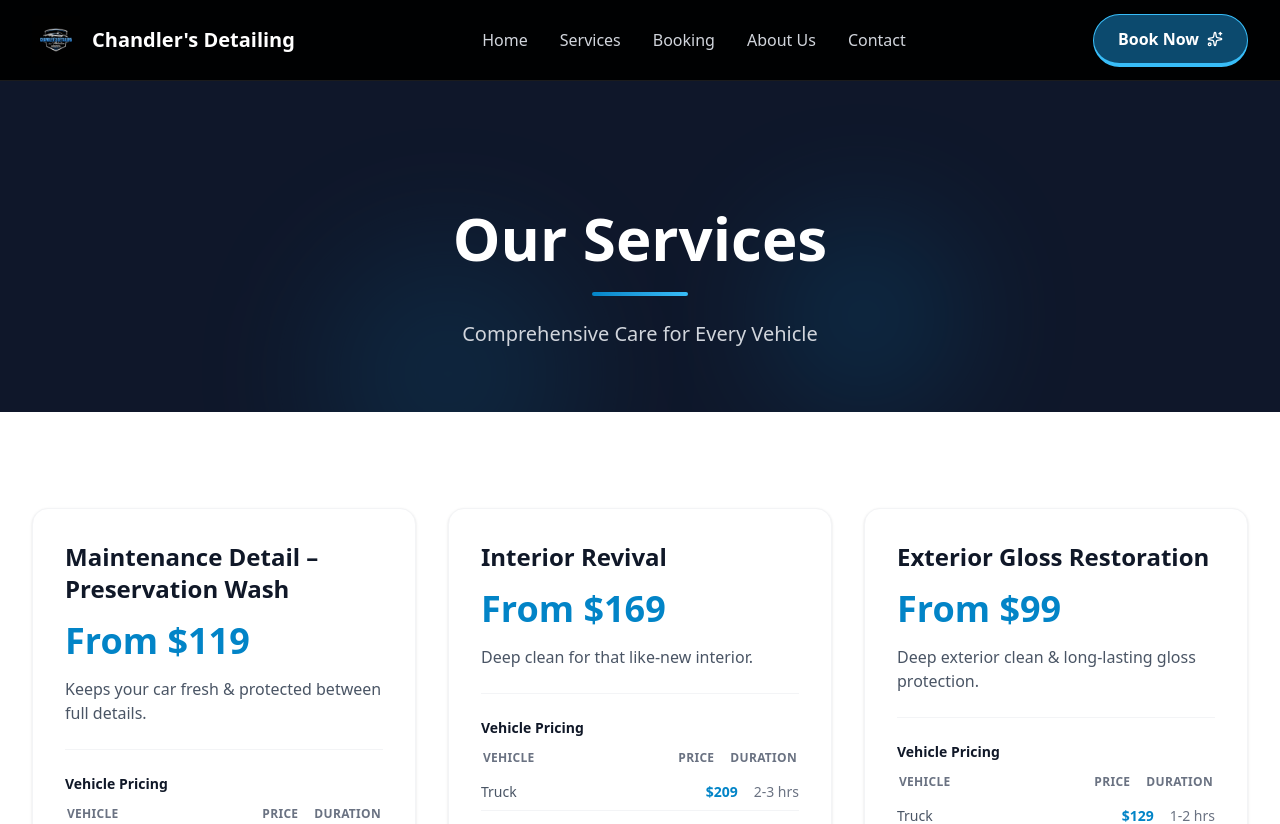
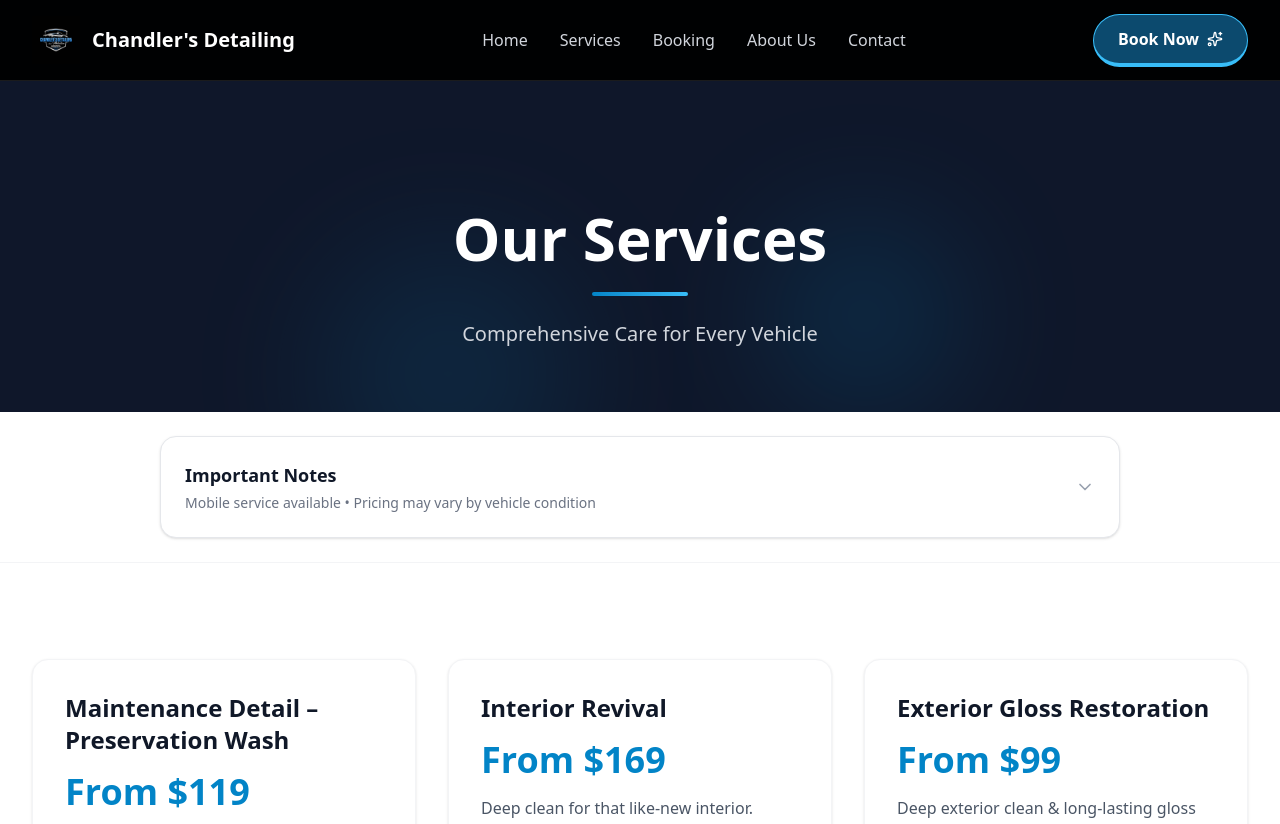
Before and after one commit to tummybutters/Chandler-Detailing, a Next.js app: page /services in a window 1280 px wide. Shown: the top 824 px of the page. Built offline with nearby package versions, Linux system fonts and the light colour scheme; a web font is replaced by a local one.

Commit message:
Tighten hero CTAs and add services notes dropdown

```diff
--- a/components/pages/HomePageClient.tsx
+++ b/components/pages/HomePageClient.tsx
@@ -86,20 +86,20 @@ function Hero() {
 	            {/* CTAs */}
 	            <motion.div
 	              variants={fadeUpVariants}
-              className="flex flex-row gap-3 pt-6"
+	              className="flex flex-col sm:flex-row gap-3 pt-6 w-full max-w-xl"
 	            >
 	              <ShinyButton
 	                href={BOOKING_URL}
 	                target="_blank"
 	                rel="noopener noreferrer"
-                className="inline-flex items-center justify-center gap-2 shadow-lg shadow-primary-900/20 flex-1 basis-1/2 px-5 py-3 text-base sm:text-lg"
+	                className="inline-flex items-center justify-center gap-2 shadow-lg shadow-primary-900/20 w-full sm:w-64 lg:w-72 px-5 py-3 text-base sm:text-lg"
 	              >
 	                Book Appointment
 	                <ArrowRight className="w-5 h-5 group-hover:translate-x-1 transition-transform" />
 	              </ShinyButton>
 	              <Link
 	                href="/services"
-                className="px-5 py-3 rounded-full font-semibold text-base sm:text-lg inline-flex items-center justify-center gap-2 bg-white/10 backdrop-blur-sm border border-white/20 text-white hover:bg-white/20 transition-all flex-1 basis-1/2 text-center"
+	                className="px-5 py-3 rounded-full font-semibold text-base sm:text-lg inline-flex items-center justify-center gap-2 bg-white/10 backdrop-blur-sm border border-white/20 text-white hover:bg-white/20 transition-all w-full sm:w-64 lg:w-72 text-center"
 	              >
 	                View Services
 	              </Link>
--- a/components/pages/ServicesPageClient.tsx
+++ b/components/pages/ServicesPageClient.tsx
@@ -31,6 +31,62 @@ function PageHeader() {
                 <p className="text-lg sm:text-xl text-gray-300 max-w-2xl mx-auto">
                     Comprehensive Care for Every Vehicle
                 </p>
+            </div>
+        </section>
+    );
+}
+
+function ImportantNotes() {
+    const [open, setOpen] = useState(false);
+
+    return (
+        <section className="py-6 bg-white border-b border-gray-100">
+            <div className="max-w-5xl mx-auto px-4 sm:px-6 lg:px-8">
+                <div className={`rounded-2xl border border-gray-200 bg-white overflow-hidden shadow-sm ${open ? "ring-2 ring-primary-100" : ""}`}>
+                    <button
+                        type="button"
+                        onClick={() => setOpen((v) => !v)}
+                        className="w-full p-5 sm:p-6 flex items-center justify-between text-left hover:bg-gray-50 transition-colors"
+                        aria-expanded={open}
+                    >
+                        <div className="pr-4">
+                            <h2 className="text-lg font-heading font-bold text-gray-900">Important Notes</h2>
+                            <p className="text-sm text-gray-500 mt-1">
+                                Mobile service available • Pricing may vary by vehicle condition
+                            </p>
+                        </div>
+                        <ChevronDown
+                            className={`w-5 h-5 text-gray-400 flex-shrink-0 transition-transform ${open ? "rotate-180 text-primary-600" : ""}`}
+                        />
+                    </button>
+
+                    {open && (
+                        <div className="px-5 sm:px-6 pb-5 sm:pb-6 text-sm text-gray-600">
+                            <ul className="space-y-3">
+                                <li>
+                                    <span className="font-semibold text-gray-900">Mobile Service Available:</span>{" "}
+                                    Yes, we offer mobile detailing at your home or office for your convenience.
+                                </li>
+                                <li>
+                                    <span className="font-semibold text-gray-900">Additional Services:</span>{" "}
+                                    Engine detailing, ceramic coating, paint protection film, and odor removal available upon request.
+                                </li>
+                                <li>
+                                    <span className="font-semibold text-gray-900">Pricing Notes:</span>{" "}
+                                    Prices may vary based on vehicle condition.
+                                </li>
+                                <li>
+                                    <span className="font-semibold text-gray-900">Heavily Soiled Vehicles:</span>{" "}
+                                    Heavily soiled vehicles may incur additional charges. Call for a free quote.
+                                </li>
+                                <li>
+                                    <span className="font-semibold text-gray-900">Satisfaction Guaranteed:</span>{" "}
+                                    We stand behind our work with a 100% satisfaction guarantee.
+                                </li>
+                            </ul>
+                        </div>
+                    )}
+                </div>
             </div>
         </section>
     );
@@ -231,6 +287,7 @@ export default function ServicesPageClient() {
     return (
         <>
             <PageHeader />
+            <ImportantNotes />
             <ServicePackages />
             <AddOns />
             <Process />
```
Lines whose indentation alone changed are shown as unchanged.
